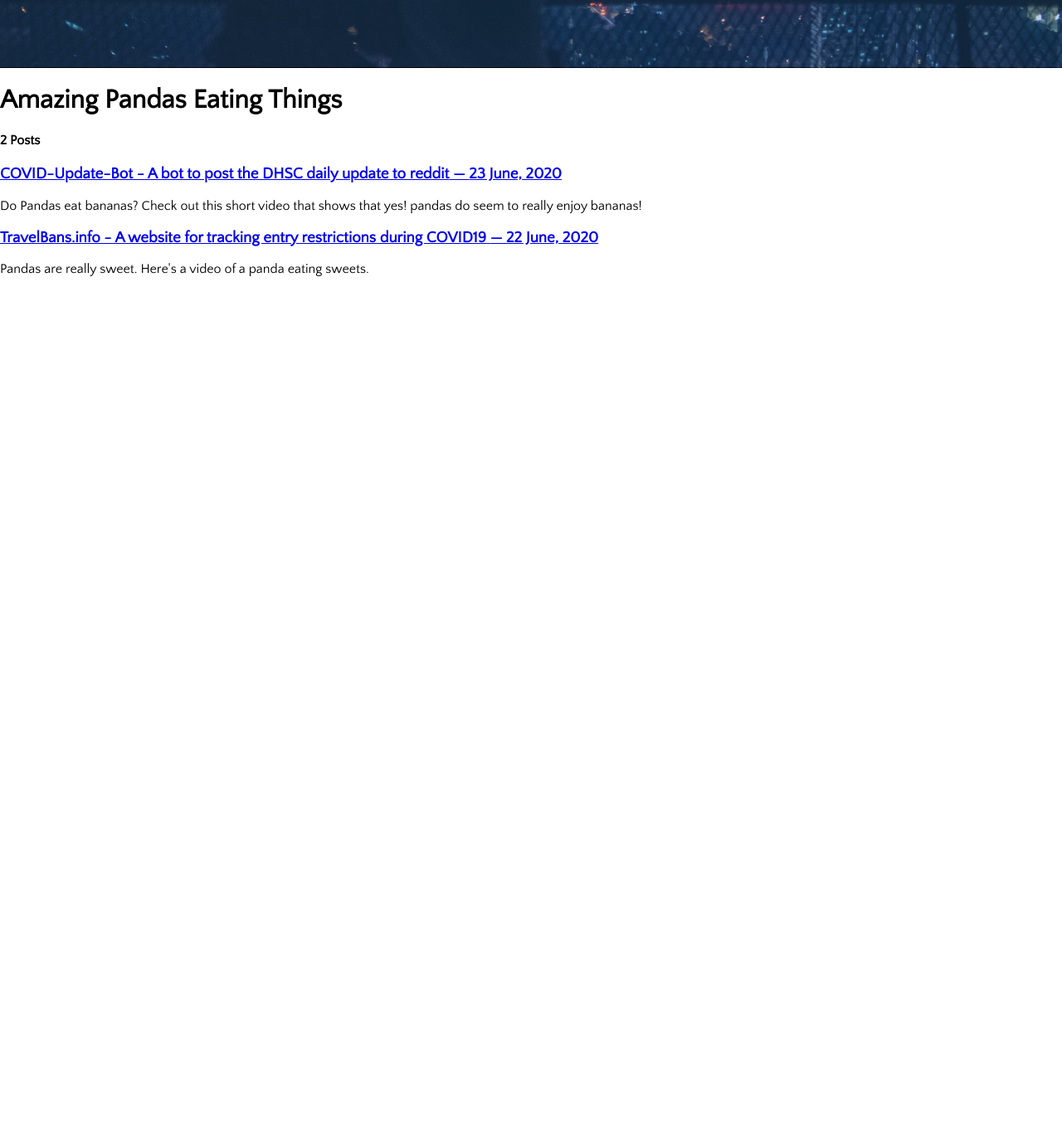
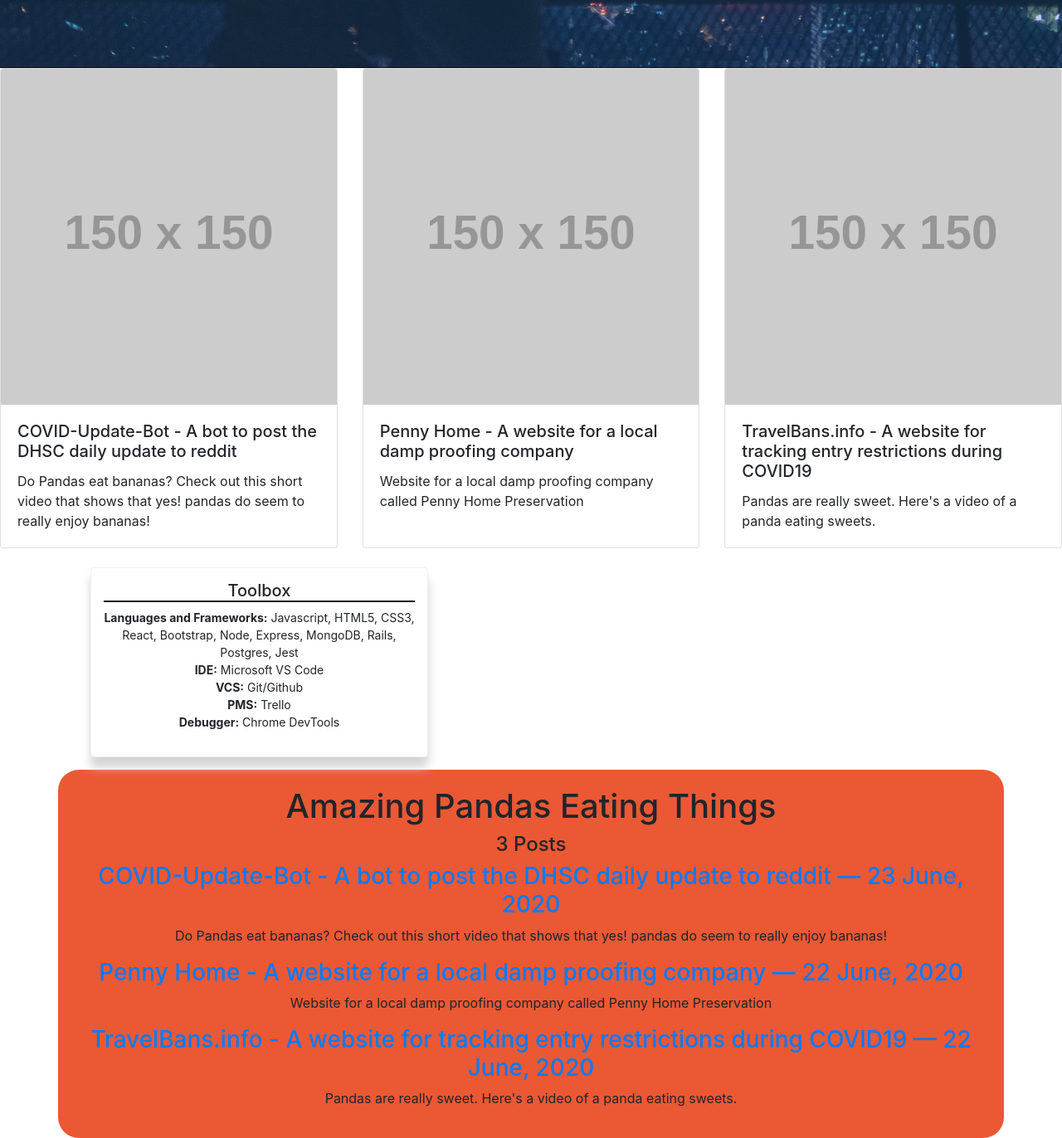
Before and after one commit to Josh2609/portfolio, a Gatsby site: page / in a window 1280 px wide. Shown: the part 718-2090 px from the top of the page at 83% size. Before the commit the page ends 1051 px from the top, so only its background shows below. Built offline with nearby package versions, Linux system fonts and the light colour scheme; Gatsby itself is replaced by a stand-in of ours; placeholder pictures from the web are drawn by us.

Commit message:
Adding project info

```diff
--- a/package.json
+++ b/package.json
@@ -14,6 +14,7 @@
     "test": "echo \"Write tests! -> https://gatsby.dev/unit-testing\" && exit 1"
   },
   "dependencies": {
+    "bootstrap": "^4.5.0",
     "gatsby": "^2.23.3",
     "gatsby-image": "^2.4.8",
     "gatsby-plugin-sharp": "^2.6.13",
@@ -22,6 +23,7 @@
     "gatsby-transformer-remark": "^2.8.18",
     "gatsby-transformer-sharp": "^2.5.6",
     "react": "^16.12.0",
+    "react-bootstrap": "^1.0.1",
     "react-dom": "^16.12.0",
     "react-typography": "^0.16.19",
     "reactstrap": "^8.4.1",
--- a/src/components/navbar/navbar.js
+++ b/src/components/navbar/navbar.js
@@ -1,19 +1,21 @@
 import React from "react"
 import { Link } from "gatsby"
 import "./navbar.css"
+import { Navbar, Nav, NavItem } from 'react-bootstrap';
 
-const ListLink = props => (
-  <li style={{ display: `inline-block`, marginRight: `1rem` }}>
-    <Link to={props.to}>{props.children}</Link>
-  </li>
-)
-
-export default function Navbar() {
+export default function NavBar() {
   return (
-    <div className="navbar">
-      <a href="#home">Home</a>
-      <a href="#news">News</a>
-      <a href="#contact">Contact</a>
-    </div>
+    <Navbar fixed="top" collapseOnSelect bg="dark" variant="dark" expand="lg">
+      <Navbar.Brand to="/">TravelBans.info</Navbar.Brand>
+      <Navbar.Toggle aria-controls="basic-navbar-nav" />
+      <Navbar.Collapse id="basic-navbar-nav">
+        <Nav inline className="ml-auto">
+          <Nav.Link href="#home"><NavItem>Home</NavItem></Nav.Link>
+          <Nav.Link href="#about"><NavItem>About Me</NavItem></Nav.Link>
+          <Nav.Link href="#portfolio"><NavItem>Portfolio</NavItem></Nav.Link>
+          <Nav.Link href="#contact">Contact</Nav.Link>
+        </Nav>
+      </Navbar.Collapse>
+    </Navbar>
   )
 }
--- /dev/null
+++ b/src/components/portfolio/portfolio.css
@@ -0,0 +1,75 @@
+.containerold {
+  background: #eb5834;
+  border-radius: 25px;
+  padding: 20px;
+  width: 40%;
+  margin: 0 auto;
+}
+.container
+{
+    background: #eb5834;
+  border-radius: 25px;
+  padding: 20px;
+  margin: 0 20px;
+     display: inline-block;
+     max-width: 90%;
+     vertical-align: top;
+}
+
+.padding {
+    border: 2px solid #73AD21;
+    padding: 20px;
+}
+
+.wrapper {
+    display: block;
+    text-align: center;
+}
+
+.card {
+    width: '18rem';
+    text-align:left;
+}
+
+.single-card {
+    width: 320px;
+    height: 420px;
+    display: block;
+    margin-bottom: 40px;
+    text-align: left;
+    border-style: solid;
+    border-color: rgba(51, 122, 183, 0.1);
+    border-width: thin;
+    border-radius: 5px;
+    box-shadow: 0 12px 12px 0 #d3d3d3;
+    box-sizing: border-box;
+    background-color: white;
+  }
+
+.box {
+    padding: 15px;
+    margin: 15px 0 15px;
+    border-style: solid;
+    border-color: rgba(51, 122, 183, 0.1);
+    border-width: thin;
+    border-radius: 5px;
+    box-shadow: 0 12px 12px 0 #d3d3d3;
+    box-sizing: border-box;
+    background-color: white;
+  }
+
+  .box h5 {
+    font-weight: 500;
+    border-bottom: 2px solid #0a0a0a;
+  }
+
+  .box p {
+    font-size: 14px;
+  }
+@media screen and (max-width: 400)
+{
+     .container
+     {
+          max-width: 100%;
+     }
+}
--- /dev/null
+++ b/src/components/portfolio/portfolio.js
@@ -0,0 +1,57 @@
+import React from "react"
+import { Link, graphql } from "gatsby"
+import "./portfolio.css"
+import { Card, CardDeck } from "react-bootstrap"
+
+export default function Portfolio({ data }) {
+  return (
+    <div className="wrapper">
+      <CardDeck>
+      {data.edges.map(({ node }) => (
+        <Card key={node.id}  className="mb-2">
+          <Card.Img variant="top" src="https://via.placeholder.com/150" />
+          <Card.Body>
+            <Link to={node.fields.slug} class="stretched-link" />
+            <Card.Title>{node.frontmatter.title} </Card.Title>
+            <Card.Text>{node.excerpt}</Card.Text>
+          </Card.Body>
+        </Card>
+      ))}
+      </CardDeck>
+      <div className="row">
+          <div className=" col-12 col-md-4 col-lg-4 offset-lg-1">
+            <div className="box">
+              <h5>Toolbox</h5>
+              <p>
+                <b>Languages and Frameworks:</b> Javascript, HTML5, CSS3, React,
+                Bootstrap, Node, Express, MongoDB, Rails, Postgres, Jest
+                <br />
+                <b>IDE:</b> Microsoft VS Code
+                <br />
+                <b>VCS:</b> Git/Github
+                <br />
+                <b>PMS:</b> Trello
+                <br />
+                <b>Debugger:</b> Chrome DevTools
+                <br />
+              </p>
+            </div>
+          </div>
+          </div>
+      <div className="container">
+        <h1>Amazing Pandas Eating Things</h1>
+        <h4>{data.totalCount} Posts</h4>
+        {data.edges.map(({ node }) => (
+          <div key={node.id}>
+            <Link to={node.fields.slug}>
+              <h3>
+                {node.frontmatter.title} <span>— {node.frontmatter.date}</span>
+              </h3>
+            </Link>
+            <p>{node.excerpt}</p>
+          </div>
+        ))}
+      </div>
+    </div>
+  )
+}
--- a/src/pages/index.js
+++ b/src/pages/index.js
@@ -1,16 +1,17 @@
 import React from "react"
 import { graphql } from "gatsby"
 import Cover from "../components/cover/cover"
-import Navbar from "../components/navbar/navbar"
+import NavBar from "../components/navbar/navbar"
 import "./index.css"
-import Portfolio from "./portfolio"
+import Portfolio from "../components/portfolio/portfolio"
+import 'bootstrap/dist/css/bootstrap.min.css';
 
 export default function Home({ data }) {
   console.log(data)
   return (
     <div>
       <Cover data={data.coverImg} />
-      <Navbar />
+      <NavBar />
       <Portfolio data={data.projectData} />
     </div>
   )
--- a/src/pages/portfolio.js
+++ /dev/null
@@ -1,27 +0,0 @@
-import React from "react"
-import { Link, graphql } from "gatsby"
-
-export default function Portfolio({ data }) {
-  return (
-      <div>
-        <h1>
-          Amazing Pandas Eating Things
-        </h1>
-        <h4>{data.totalCount} Posts</h4>
-        {data.edges.map(({ node }) => (
-          <div key={node.id}>
-            <Link to={node.fields.slug}>
-              <h3>
-                {node.frontmatter.title}{" "}
-                <span>
-                  — {node.frontmatter.date}
-                </span>
-              </h3>
-
-            </Link>
-            <p>{node.excerpt}</p>
-          </div>
-        ))}
-      </div>
-  )
-}
--- /dev/null
+++ b/src/projects/penny-home.md
@@ -0,0 +1,8 @@
+---
+title: "Penny Home - A website for a local damp proofing company"
+date: "2020-06-22"
+---
+
+Website for a local damp proofing company called Penny Home Preservation
+
+<iframe width="560" height="315" src="https://www.youtube.com/embed/4n0xNbfJLR8" frameborder="0" allowfullscreen></iframe>
```
Also changed, not shown: 1 other file.
